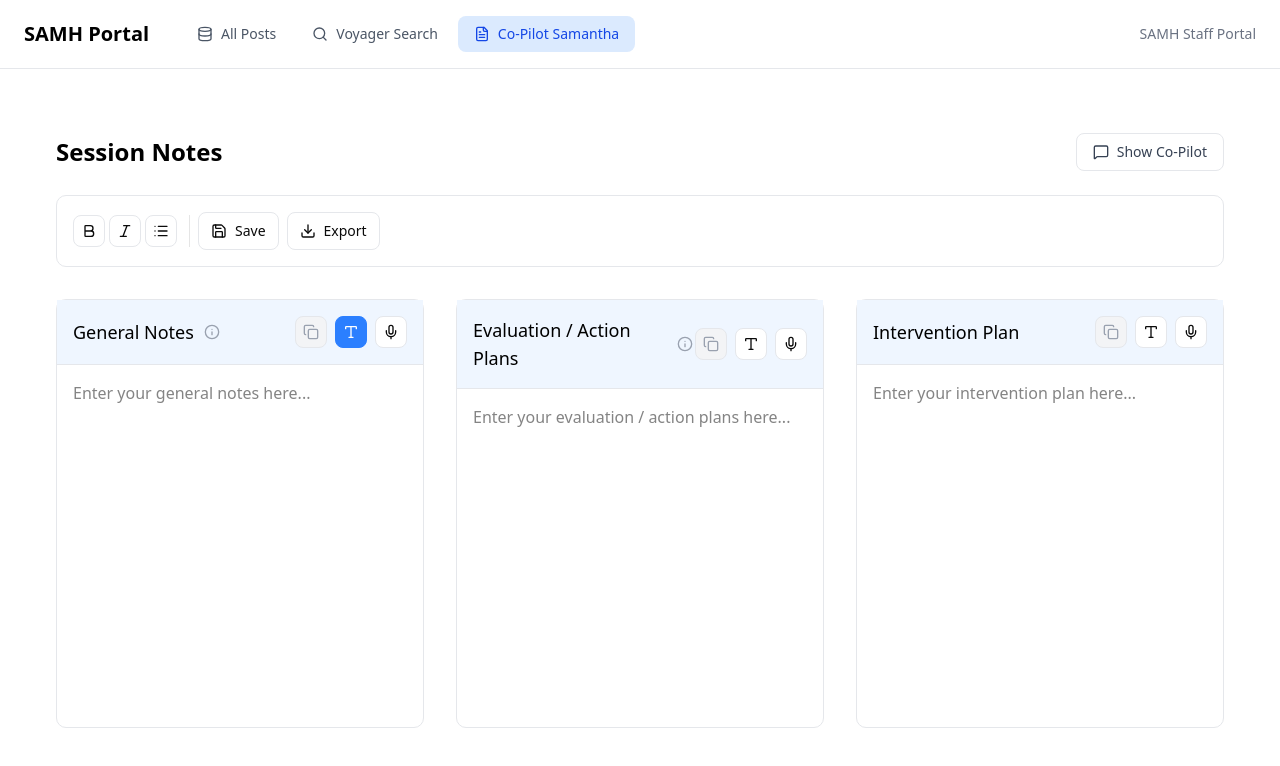
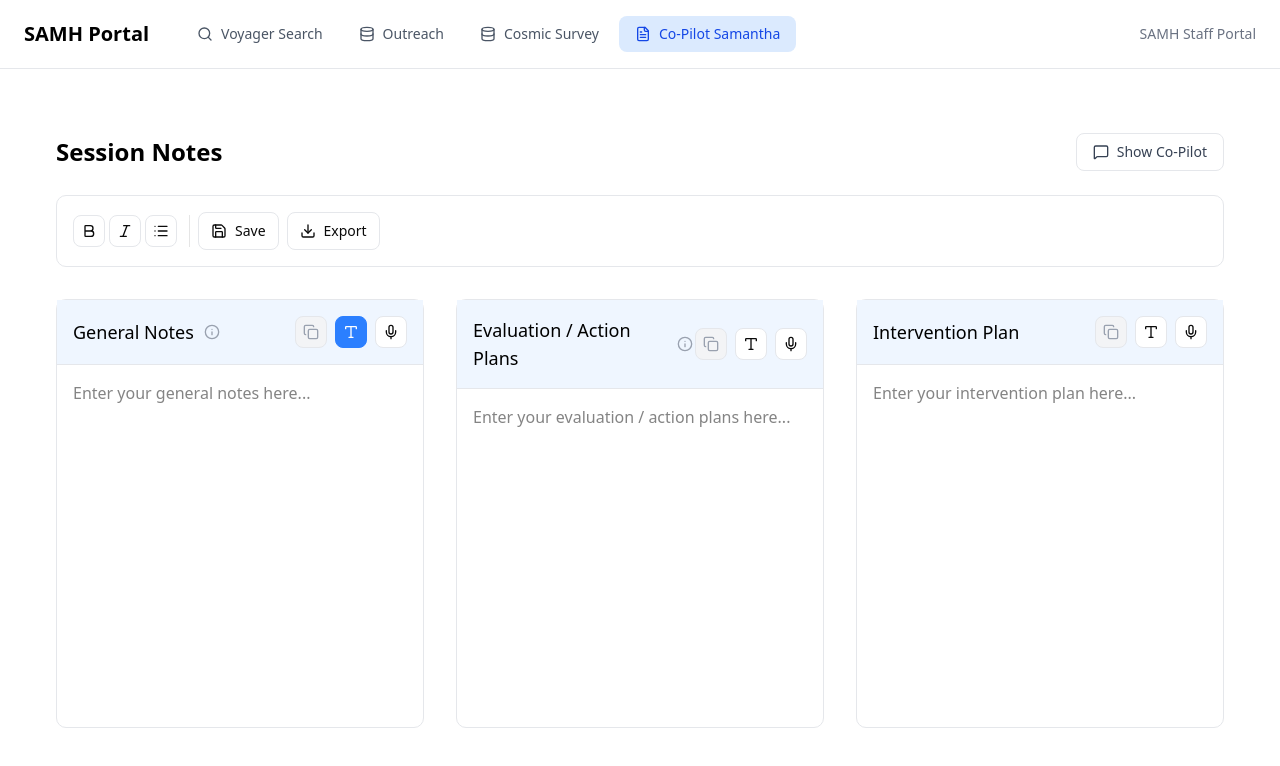
Before and after one commit to DELL-INNOVATEFEST-SMU/launchpad, a Next.js app: page /case-assistant in a window 1280 px wide. Shown: the top 766 px of the page. Built offline with nearby package versions, Linux system fonts and the light colour scheme; no server answers.

Commit message:
minor routes

```diff
--- a/components/CoPilotSamantha.tsx
+++ b/components/CoPilotSamantha.tsx
@@ -141,9 +141,7 @@ export default function CoPilotSamantha({
     try {
       // Determine endpoint based on selected model
       const endpoint =
-        modelConfig.selectedModel === "local-npu"
-          ? "/api/v1/chat-local"
-          : "/api/v1/chat";
+        modelConfig.selectedModel === "local-npu" ? "/chat" : "/api/v1/chat";
 
       const requestBody: ChatRequest = {
         messages: [...messages, userMessage].map((msg) => ({
--- a/components/Navbar.tsx
+++ b/components/Navbar.tsx
@@ -9,16 +9,22 @@ export default function Navbar() {
 
   const navItems = [
     {
-      name: "All Posts",
+      name: "Voyager Search",
+      href: "/search",
+      icon: Search,
+      description: "Subreddit Web Scraping Tool",
+    },
+    {
+      name: "Outreach",
       href: "/outreach",
       icon: Database,
       description: "View messages and analytics",
     },
     {
-      name: "Voyager Search",
-      href: "/search",
-      icon: Search,
-      description: "Subreddit Web Scraping Tool",
+      name: "Cosmic Survey",
+      href: "/survey",
+      icon: Database,
+      description: "View survey responses",
     },
     {
       name: "Co-Pilot Samantha",
```
